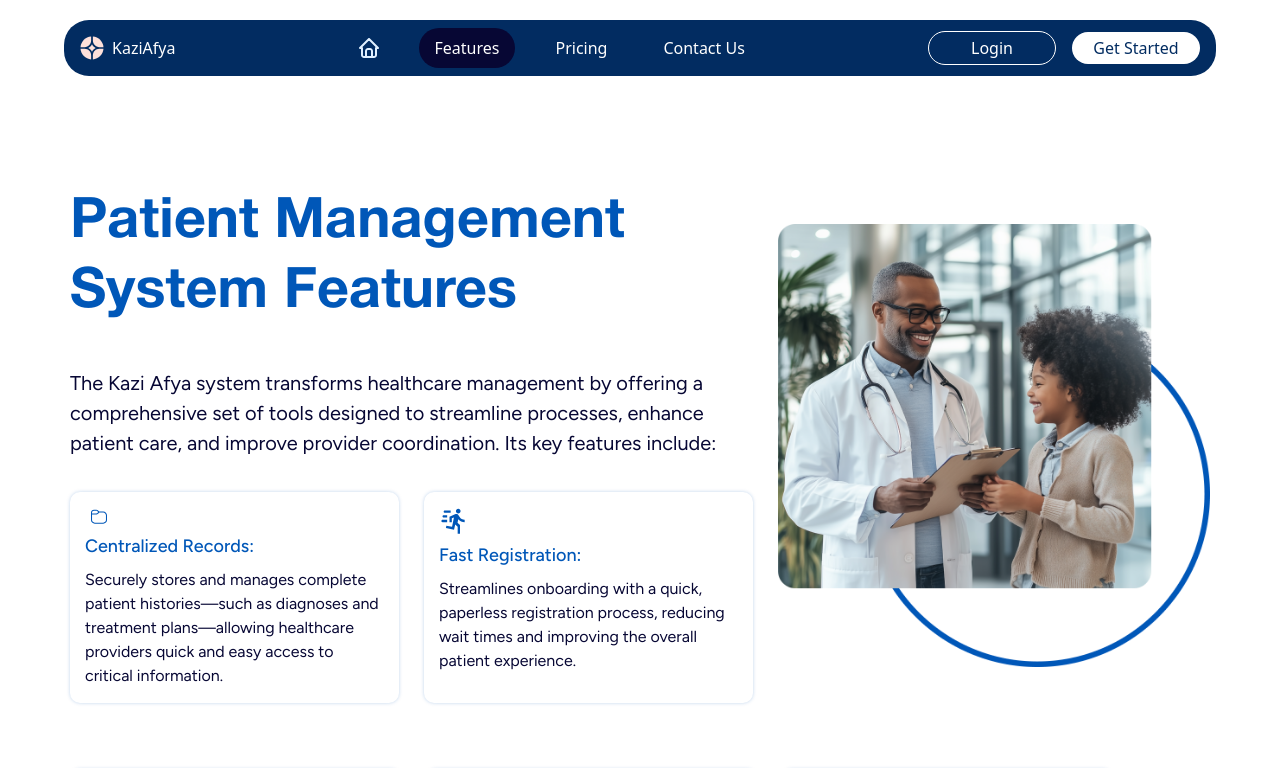
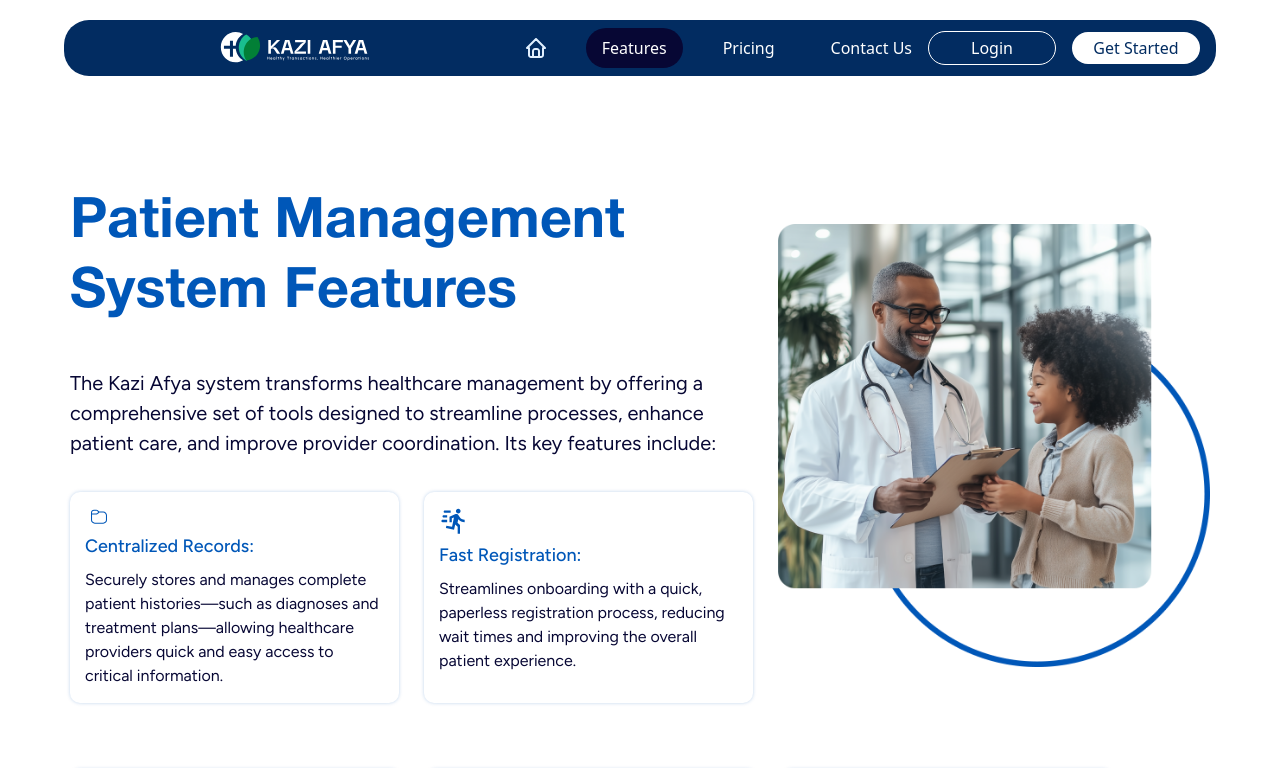
Before and after one commit to gitaujustus/kazi-afya, a Next.js app: page /features in a window 1280 px wide. Shown: the top 768 px of the page. Built offline with nearby package versions, Linux system fonts and the light colour scheme.

Commit message:
added logo

```diff
--- a/app/globals.css
+++ b/app/globals.css
@@ -29,5 +29,5 @@
 
 
 .active {
-  @apply bg-[#070734] text-white  rounded-[25px] hover:transform hover:scale-105 transition-all ease-in-out duration-300 py-2 lg:py-0;
+  @apply bg-[#070734] text-white  rounded-[25px] hover:transform hover:scale-105 transition-all ease-in-out duration-300 py-2 md:py-0 ;
 }
--- a/components/Nav.js
+++ b/components/Nav.js
@@ -6,6 +6,7 @@ import { LogoIcon, OutlineHomeIcon } from './Icons';
 import { useState, useEffect, useRef } from 'react';
 import { HiMenu, HiX } from 'react-icons/hi';
 import { motion, AnimatePresence } from 'framer-motion';
+import Image from 'next/image';
 
 const MotionLink = motion(Link);
 
@@ -64,10 +65,11 @@ const Navbar = () => {
     <div className="flex items-center justify-between bg-blue-leviathan text-white w-[90vw] rounded-[25px] px-4 py-2 2xl:py-4 2xl:px-10   mx-auto mt-5 absolute left-[50%] transform -translate-x-[50%] z-20 font-inter">
       {/* Logo */}
       <div className="flex items-center justify-between gap-1 md:gap-2 2xl:gap-4">
-        <LogoIcon className="text-red_shimmer" />
+        {/* <LogoIcon className="text-red_shimmer" /> */}
+        {/* logo as image */}
+        <Image src="/assets/Kazi Afya Reverse Logo.svg" alt="logo" height={500} width={1500} className=" h-6 md:h-7 lg:h-8 2xl:h-12  " />
 
-
-        <span className="lg:text-small 2xl:text-[2.0rem]">KaziAfya</span>
+        {/* <span className="lg:text-small 2xl:text-[2.0rem]">KaziAfya</span> */}
       </div>
 
       {/* Mobile Menu Button */}
--- a/components/features/featuresIndenticalSections.js
+++ b/components/features/featuresIndenticalSections.js
@@ -3,7 +3,6 @@ import Image from "next/image";
 
 const FeatureSection = ({ sectionData }) => {
   const { title, description, imageSrc, imageAlt, featuresRow1, featuresRow2 } = sectionData;
-
   return (
     <section>
       {/* Flex container with reverse order on medium screens and up */}
```
Also changed, not shown: public/assets/Kazi Afya Logo.svg (added), public/assets/Kazi Afya Reverse Logo.svg (added).
